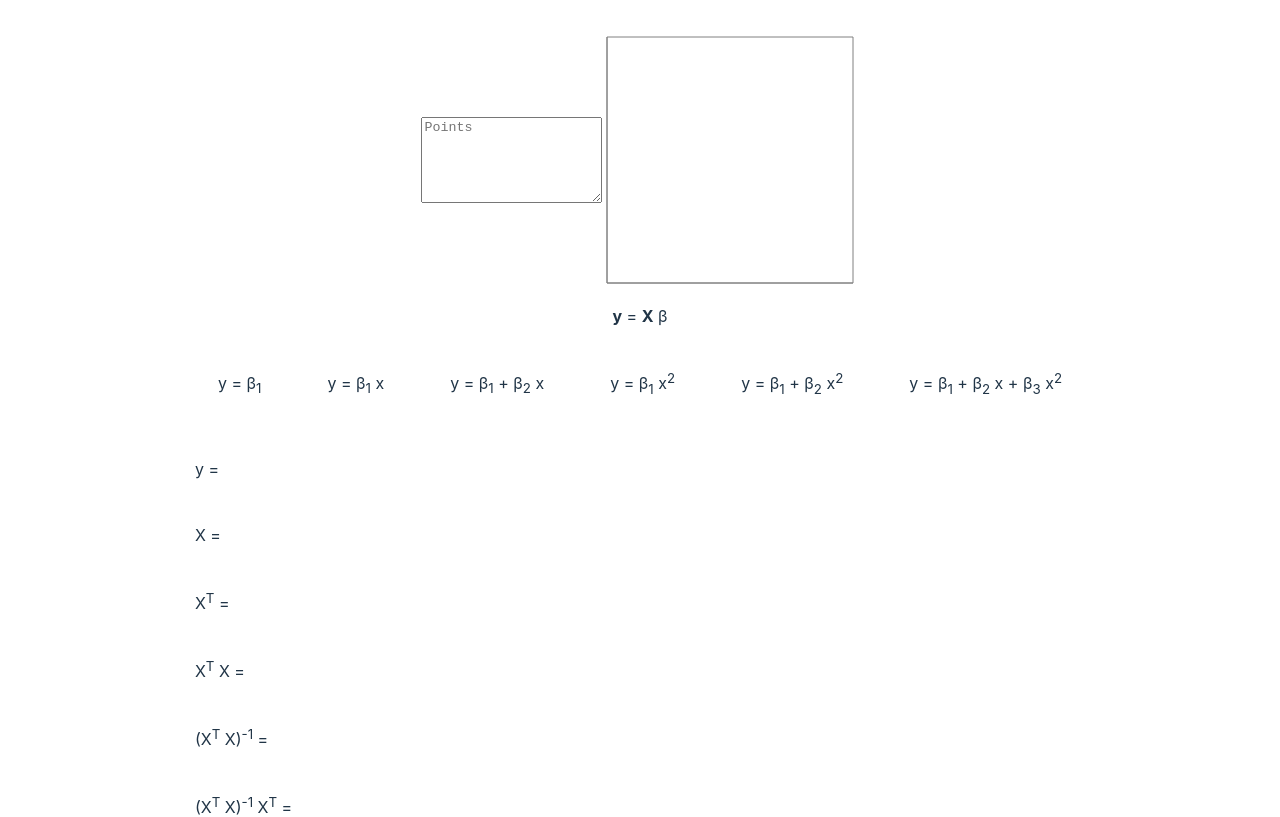
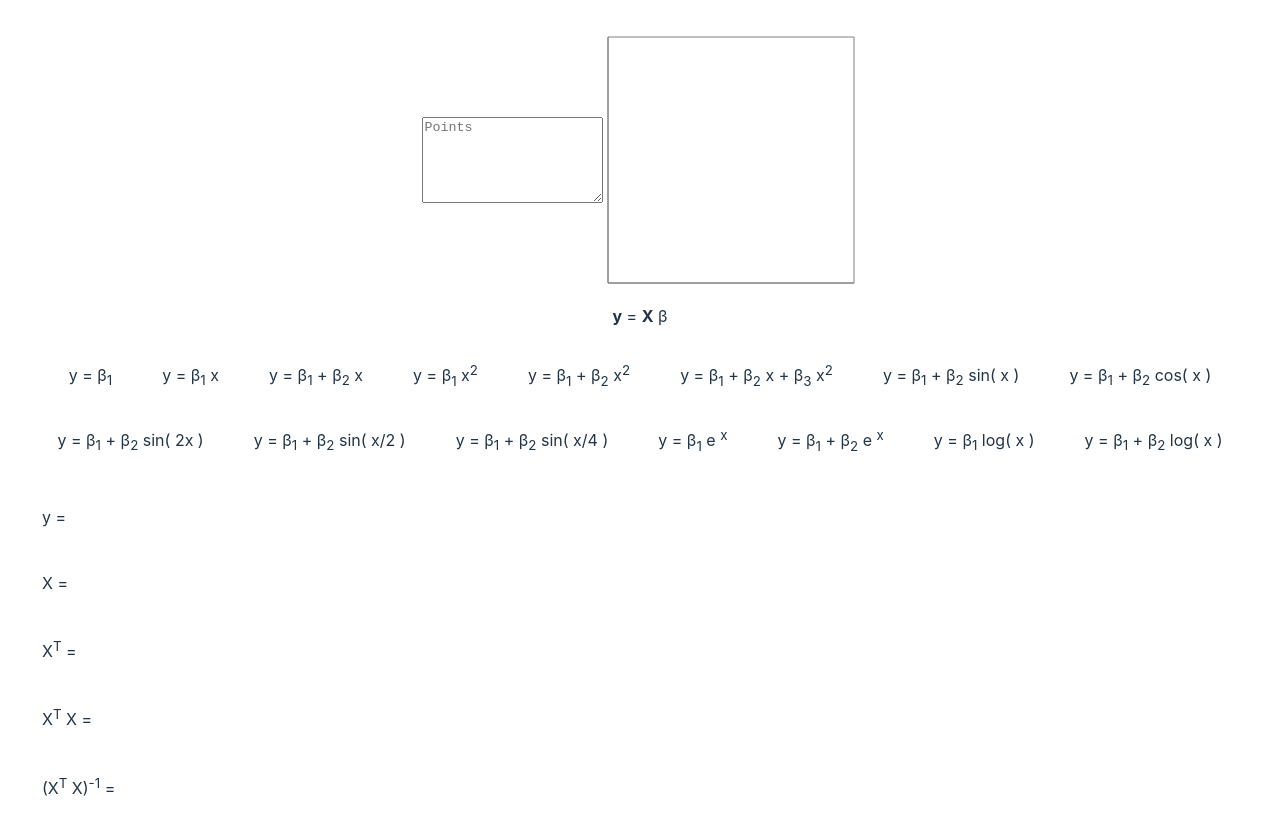
Before and after one commit to IJMacD/linear-least-matrix, a React (Vite) app: page / in a window 1280 px wide. Shown: the top 817 px of the page. Built offline with nearby package versions, Linux system fonts and the light colour scheme.

Commit message:
Factor out modes
Add more regression modes

```diff
--- a/src/App.css
+++ b/src/App.css
@@ -39,7 +39,7 @@
 
 .mode-selector li {
   display: inline-block;
-  margin: 1em;
+  margin: 0.5em;
   padding: 0.5em 1em;
   border: 1px solid rgba(255, 255, 255, 0.1);
   border-radius: 10px;
--- a/src/App.tsx
+++ b/src/App.tsx
@@ -2,24 +2,21 @@ import { useState } from 'react'
 import './App.css'
 import { Graph } from './Graph';
 import { transpose, mul, inv } from './matrix';
+import { niceIEEE754 } from './niceIEEE754';
+import { modes } from './modes';
 
-enum Mode {
-  "y=b1",
-  "y=b1x",
-  "y=b1+b2x",
-  "y=b1x^2",
-  "y=b1+b2x^2",
-  "y=b1+b2x+b3x^2",
-};
+type Mode = keyof typeof modes;
 
 function App() {
   const [pointsInput,setPointsInput] = useState("");
-  const [mode, setMode] = useState(Mode['y=b1+b2x']);
+  const [mode, setMode] = useState('y=b1+b2x' as Mode);
 
   const points = parsePoints(pointsInput);
 
+  const modeObject = modes[mode];
+
   const yValues = points.map(p => [p[1]]);
-  const xValues = getXValues(mode, points);
+  const xValues = modeObject.getXValues(points);
 
   const xt = transpose(xValues);
   const xtx = mul(xt, xValues);
@@ -40,12 +37,9 @@ function App() {
         <b>y</b> = <b>X</b> β
       </p>
       <ul className='mode-selector'>
-        <li className={mode === Mode['y=b1']?"active":""} onClick={() => setMode(Mode['y=b1'])}>y = β<sub>1</sub></li>
-        <li className={mode === Mode['y=b1x']?"active":""} onClick={() => setMode(Mode['y=b1x'])}>y = β<sub>1</sub> x</li>
-        <li className={mode === Mode['y=b1+b2x']?"active":""} onClick={() => setMode(Mode['y=b1+b2x'])}>y = β<sub>1</sub> + β<sub>2</sub> x</li>
-        <li className={mode === Mode['y=b1x^2']?"active":""} onClick={() => setMode(Mode['y=b1x^2'])}>y = β<sub>1</sub> x<sup>2</sup></li>
-        <li className={mode === Mode['y=b1+b2x^2']?"active":""} onClick={() => setMode(Mode['y=b1+b2x^2'])}>y = β<sub>1</sub> + β<sub>2</sub> x<sup>2</sup></li>
-        <li className={mode === Mode['y=b1+b2x+b3x^2']?"active":""} onClick={() => setMode(Mode['y=b1+b2x+b3x^2'])}>y = β<sub>1</sub> + β<sub>2</sub> x + β<sub>3</sub> x<sup>2</sup></li>
+        {
+          Object.keys(modes).map(modeKey => <li className={mode === modeKey?"active":""} onClick={() => setMode(modeKey as Mode)}>{modes[modeKey as Mode].display}</li>)
+        }
       </ul>
       <div style={{display:"flex",margin:10}}>
         <p>
@@ -96,62 +90,11 @@ function App() {
 
 export default App
 
-function getXValues(mode: Mode, points: number[][]) {
-  if (mode === Mode['y=b1']) {
-    return points.map(() => [1]);
-  }
-
-  if (mode === Mode['y=b1x']) {
-    return points.map(p => [p[0]]);
-  }
-
-  if (mode === Mode['y=b1+b2x']) {
-    return points.map(p => [1, p[0]]);
-  }
-
-  if (mode === Mode['y=b1x^2']) {
-    return points.map(p => [p[0] * p[0]]);
-  }
-
-  if (mode === Mode['y=b1+b2x^2']) {
-    return points.map(p => [1, p[0] * p[0]]);
-  }
-
-  if (mode === Mode['y=b1+b2x+b3x^2']) {
-    return points.map(p => [1, p[0], p[0] * p[0]])
-  }
-
-  return [];
-}
 
 function getTrendFn(mode: Mode, beta: number[][]) {
   if (beta.length === 0) return undefined;
 
-  if (mode === Mode['y=b1']) {
-    return () => beta[0][0];
-  }
-
-  if (mode === Mode['y=b1x']) {
-    return (x: number) => beta[0][0] * x;
-  }
-
-  if (mode === Mode['y=b1+b2x']) {
-    return (x: number) => beta[0][0] + beta[1][0] * x;
-  }
-
-  if (mode === Mode['y=b1x^2']) {
-    return (x: number) => beta[0][0] * x * x;
-  }
-
-  if (mode === Mode['y=b1+b2x^2']) {
-    return (x: number) => beta[0][0] + beta[1][0] * x * x;
-  }
-
-  if (mode === Mode['y=b1+b2x+b3x^2']) {
-    return (x: number) => beta[0][0] + beta[1][0] * x + beta[2][0] * x * x;
-  }
-
-  return undefined;
+  return modes[mode].getTrendFn(beta);
 }
 
 function MatrixDisplay({ values }: { values: number[][] }) {
@@ -164,17 +107,6 @@ function MatrixDisplay({ values }: { values: number[][] }) {
   );
 }
 
-function niceIEEE754 (n: number) {
-  if (!n) return n;
-  const s = n.toString();
-  const dp = s.indexOf(".");
-  const a = /00000|99999/.exec(s.substring(dp+1));
-  if (a) {
-    return n.toFixed(a.index);
-  }
-  return s;
-}
-
 function parsePoints (input: string) {
   return input.split("\n").filter(l => l.length).map(line => line.trim().replace(/[^-\d,.\s]/g, "").split(/[,\s]+/,2).map(s => +s));
 }
@@ -182,33 +114,5 @@ function parsePoints (input: string) {
 function TrendlineDisplay ({ mode, coefficients }: { mode: Mode, coefficients: number[][] }) {
   if (coefficients.length === 0) return null;
 
-  if (mode === Mode['y=b1']) {
-    return <span>y = {niceIEEE754(coefficients[0][0])}</span>;
-  }
-
-  if (mode === Mode['y=b1x']) {
-    return <span>y = {niceIEEE754(coefficients[0][0])}x</span>
-  }
-
-  if (mode === Mode['y=b1+b2x']) {
-    const b2 = coefficients[1][0];
-    return <span>y = {niceIEEE754(coefficients[0][0])} {b2 < 0 ? "-" : "+"} {niceIEEE754(Math.abs(b2))}x</span>
-  }
-
-  if (mode === Mode['y=b1x^2']) {
-    return <span>y = {niceIEEE754(coefficients[0][0])}x<sup>2</sup></span>
-  }
-
-  if (mode === Mode['y=b1+b2x^2']) {
-    const b2 = coefficients[1][0];
-    return <span>y = {niceIEEE754(coefficients[0][0])} {b2 < 0 ? "-" : "+"} {niceIEEE754(Math.abs(b2))}x<sup>2</sup></span>
-  }
-
-  if (mode === Mode['y=b1+b2x+b3x^2']) {
-    const b2 = coefficients[1][0];
-    const b3 = coefficients[2][0];
-    return <span>y = {niceIEEE754(coefficients[0][0])} {b2 < 0 ? "-" : "+"} {niceIEEE754(Math.abs(b2))}x {b3 < 0 ? "-" : "+"} {niceIEEE754(Math.abs(b3))}x<sup>2</sup></span>
-  }
-
-  return null;
+  return modes[mode].getTrendlineDisplay(coefficients);
 }
--- /dev/null
+++ b/src/modes.tsx
@@ -0,0 +1,129 @@
+import { niceIEEE754 } from "./niceIEEE754";
+
+export const modes = {
+  "y=b1": {
+    display: <>y = β<sub>1</sub></>,
+    getXValues: (points: number[][]) => points.map(() => [1]),
+    getTrendFn: (beta: number[][]) => () => beta[0][0],
+    getTrendlineDisplay: (coefficients: number[][]) => <span>y = {niceIEEE754(coefficients[0][0])}</span>,
+  },
+  "y=b1x": {
+    display: <>y = β<sub>1</sub> x</>,
+    getXValues: (points: number[][]) => points.map(p => [p[0]]),
+    getTrendFn: (beta: number[][]) => (x: number) => beta[0][0] * x,
+    getTrendlineDisplay: (coefficients: number[][]) => <span>y = {niceIEEE754(coefficients[0][0])}x</span>,
+  },
+  "y=b1+b2x": {
+    display: <>y = β<sub>1</sub> + β<sub>2</sub> x</>,
+    getXValues: (points: number[][]) => points.map(p => [1, p[0]]),
+    getTrendFn: (beta: number[][]) => (x: number) => beta[0][0] + beta[1][0] * x,
+    getTrendlineDisplay: (coefficients: number[][]) => {
+      const b2 = coefficients[1][0];
+      return <span>y = {niceIEEE754(coefficients[0][0])} {b2 < 0 ? "-" : "+"} {niceIEEE754(Math.abs(b2))}x</span>
+    },
+  },
+  "y=b1x^2": {
+    display: <>y = β<sub>1</sub> x<sup>2</sup></>,
+    getXValues: (points: number[][]) => points.map(p => [p[0] * p[0]]),
+    getTrendFn: (beta: number[][]) => (x: number) => beta[0][0] * x * x,
+    getTrendlineDisplay: (coefficients: number[][]) => <span>y = {niceIEEE754(coefficients[0][0])}x<sup>2</sup></span>,
+  },
+  "y=b1+b2x^2": {
+    display: <>y = β<sub>1</sub> + β<sub>2</sub> x<sup>2</sup></>,
+    getXValues: (points: number[][]) => points.map(p => [1, p[0] * p[0]]),
+    getTrendFn: (beta: number[][]) => (x: number) => beta[0][0] + beta[1][0] * x * x,
+    getTrendlineDisplay: (coefficients: number[][]) => {
+      const b2 = coefficients[1][0];
+      return <span>y = {niceIEEE754(coefficients[0][0])} {b2 < 0 ? "-" : "+"} {niceIEEE754(Math.abs(b2))}x<sup>2</sup></span>
+    },
+  },
+  "y=b1+b2x+b3x^2": {
+    display: <>y = β<sub>1</sub> + β<sub>2</sub> x + β<sub>3</sub> x<sup>2</sup></>,
+    getXValues: (points: number[][]) => points.map(p => [1, p[0], p[0] * p[0]]),
+    getTrendFn: (beta: number[][]) => (x: number) => beta[0][0] + beta[1][0] * x + beta[2][0] * x * x,
+    getTrendlineDisplay: (coefficients: number[][]) => {
+      const b2 = coefficients[1][0];
+      const b3 = coefficients[2][0];
+      return <span>y = {niceIEEE754(coefficients[0][0])} {b2 < 0 ? "-" : "+"} {niceIEEE754(Math.abs(b2))}x {b3 < 0 ? "-" : "+"} {niceIEEE754(Math.abs(b3))}x<sup>2</sup></span>
+    },
+  },
+  "y=b1+b2sinx": {
+    display: <>y = β<sub>1</sub> + β<sub>2</sub> sin( x )</>,
+    getXValues: (points: number[][]) => points.map(p => [1, Math.sin(p[0])]),
+    getTrendFn: (beta: number[][]) => (x: number) => beta[0][0] + beta[1][0] * Math.sin(x),
+    getTrendlineDisplay: (coefficients: number[][]) => {
+      const b2 = coefficients[1][0];
+      return <span>y = {niceIEEE754(coefficients[0][0])} {b2 < 0 ? "-" : "+"} {niceIEEE754(Math.abs(b2))} sin(x)</span>;
+    },
+  },
+  "y=b1+b2cosx": {
+    display: <>y = β<sub>1</sub> + β<sub>2</sub> cos( x )</>,
+    getXValues: (points: number[][]) => points.map(p => [1, Math.cos(p[0])]),
+    getTrendFn: (beta: number[][]) => (x: number) => beta[0][0] + beta[1][0] * Math.cos(x),
+    getTrendlineDisplay: (coefficients: number[][]) => {
+      const b2 = coefficients[1][0];
+      return <span>y = {niceIEEE754(coefficients[0][0])} {b2 < 0 ? "-" : "+"} {niceIEEE754(Math.abs(b2))} cos(x)</span>;
+    },
+  },
+  "y=b1+b2sin2x": {
+    display: <>y = β<sub>1</sub> + β<sub>2</sub> sin( 2x )</>,
+    getXValues: (points: number[][]) => points.map(p => [1, Math.sin(2 * p[0])]),
+    getTrendFn: (beta: number[][]) => (x: number) => beta[0][0] + beta[1][0] * Math.sin(2*x),
+    getTrendlineDisplay: (coefficients: number[][]) => {
+      const b2 = coefficients[1][0];
+      return <span>y = {niceIEEE754(coefficients[0][0])} {b2 < 0 ? "-" : "+"} {niceIEEE754(Math.abs(b2))} sin(2x)</span>;
+    },
+  },
+  "y=b1+b2sin0.5x": {
+    display: <>y = β<sub>1</sub> + β<sub>2</sub> sin( x/2 )</>,
+    getXValues: (points: number[][]) => points.map(p => [1, Math.sin(0.5 * p[0])]),
+    getTrendFn: (beta: number[][]) => (x: number) => beta[0][0] + beta[1][0] * Math.sin(0.5*x),
+    getTrendlineDisplay: (coefficients: number[][]) => {
+      const b2 = coefficients[1][0];
+      return <span>y = {niceIEEE754(coefficients[0][0])} {b2 < 0 ? "-" : "+"} {niceIEEE754(Math.abs(b2))} sin(x/2)</span>;
+    },
+  },
+  "y=b1+b2sin0.25x": {
+    display: <>y = β<sub>1</sub> + β<sub>2</sub> sin( x/4 )</>,
+    getXValues: (points: number[][]) => points.map(p => [1, Math.sin(0.25 * p[0])]),
+    getTrendFn: (beta: number[][]) => (x: number) => beta[0][0] + beta[1][0] * Math.sin(0.25*x),
+    getTrendlineDisplay: (coefficients: number[][]) => {
+      const b2 = coefficients[1][0];
+      return <span>y = {niceIEEE754(coefficients[0][0])} {b2 < 0 ? "-" : "+"} {niceIEEE754(Math.abs(b2))} sin(x/4)</span>;
+    },
+  },
+  "y=b1e^x": {
+    display: <>y = β<sub>1</sub> e <sup>x</sup></>,
+    getXValues: (points: number[][]) => points.map(p => [Math.exp(p[0])]),
+    getTrendFn: (beta: number[][]) => (x: number) => beta[0][0] * Math.exp(x),
+    getTrendlineDisplay: (coefficients: number[][]) => {
+      return <span>y = {niceIEEE754(coefficients[0][0])} e<sup>x</sup></span>;
+    },
+  },
+  "y=b1+b2e^x": {
+    display: <>y = β<sub>1</sub> + β<sub>2</sub> e <sup>x</sup></>,
+    getXValues: (points: number[][]) => points.map(p => [1, Math.exp(p[0])]),
+    getTrendFn: (beta: number[][]) => (x: number) => beta[0][0] + beta[1][0] * Math.exp(x),
+    getTrendlineDisplay: (coefficients: number[][]) => {
+      const b2 = coefficients[1][0];
+      return <span>y = {niceIEEE754(coefficients[0][0])} {b2 < 0 ? "-" : "+"} {niceIEEE754(Math.abs(b2))} e<sup>x</sup></span>;
+    },
+  },
+  "y=b1lgx": {
+    display: <>y = β<sub>1</sub> log( x )</>,
+    getXValues: (points: number[][]) => points.map(p => [Math.log10(p[0])]),
+    getTrendFn: (beta: number[][]) => (x: number) => beta[0][0] * Math.log10(x),
+    getTrendlineDisplay: (coefficients: number[][]) => {
+      return <span>y = {niceIEEE754(coefficients[0][0])} log( x )</span>;
+    },
+  },
+  "y=b1+b2lgx": {
+    display: <>y = β<sub>1</sub> + β<sub>2</sub> log( x )</>,
+    getXValues: (points: number[][]) => points.map(p => [1, Math.log10(p[0])]),
+    getTrendFn: (beta: number[][]) => (x: number) => beta[0][0] + beta[1][0] * Math.log10(x),
+    getTrendlineDisplay: (coefficients: number[][]) => {
+      const b2 = coefficients[1][0];
+      return <span>y = {niceIEEE754(coefficients[0][0])} {b2 < 0 ? "-" : "+"} {niceIEEE754(Math.abs(b2))} log( x )</span>;
+    },
+  },
+}
--- /dev/null
+++ b/src/niceIEEE754.tsx
@@ -0,0 +1,10 @@
+export function niceIEEE754(n: number) {
+  if (!n) return n;
+  const s = n.toString();
+  const dp = s.indexOf(".");
+  const a = /00000|99999/.exec(s.substring(dp + 1));
+  if (a) {
+    return n.toFixed(a.index);
+  }
+  return s;
+}
```
